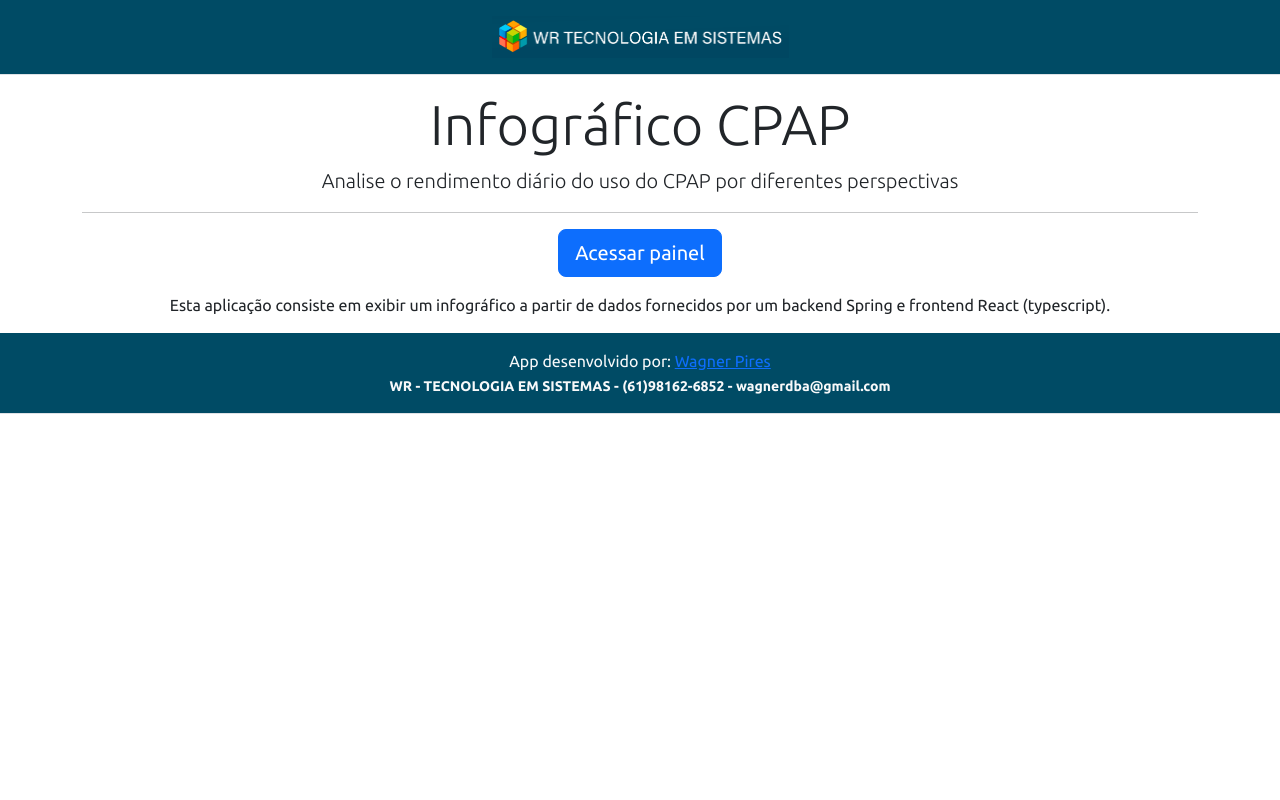
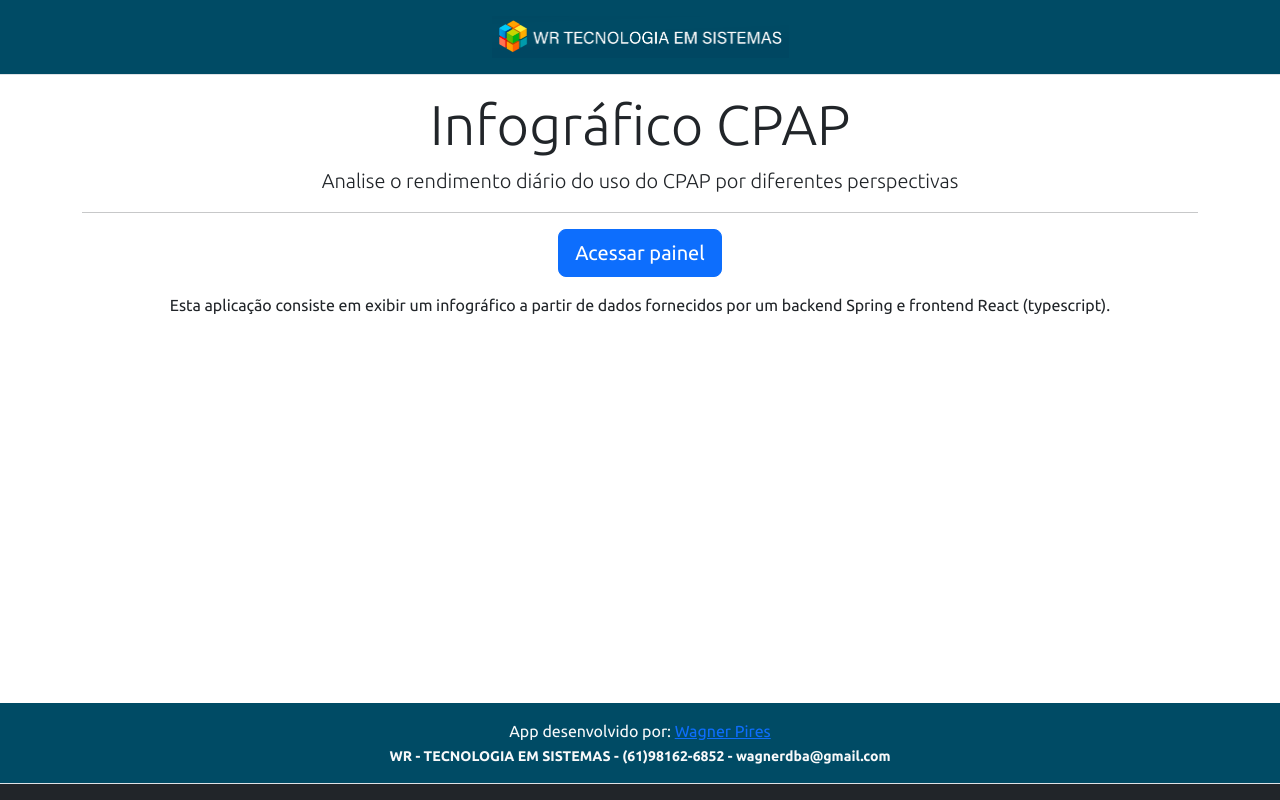
Before and after one commit to wagnerdba/projeto-cpap, a React (Create React App) app in the folder frontend/: page / in a window 1280 px wide. Built offline with nearby package versions, Linux system fonts and the light colour scheme; no server answers.

Commit message:
Footer adjusts

```diff
--- a/frontend/src/components/Footer/index.tsx
+++ b/frontend/src/components/Footer/index.tsx
@@ -1,13 +1,15 @@
 const Footer = () => {
   return (
-    <footer>
-        <div className="text-center text-light align-items-center p-3 px-md-4 mb-3 border-bottom back-logo">
+          <footer className="footer mt-auto bg-dark">
+          <div className="text-center text-light align-items-center p-3 px-md-4 mb-3 border-bottom back-logo" >
+            <div className="container ">
               App desenvolvido por:{" "}<a href="https://github.com/wagnerpires" target="_blank" rel="noreferrer"> Wagner Pires</a>
               <br />
                 <small>
                   <strong>WR - TECNOLOGIA EM SISTEMAS - (61)98162-6852 - wagnerdba@gmail.com</strong>
                 </small>
             </div>
+          </div>
           </footer>
   );
 };
```
Lines whose indentation alone changed are shown as unchanged.
